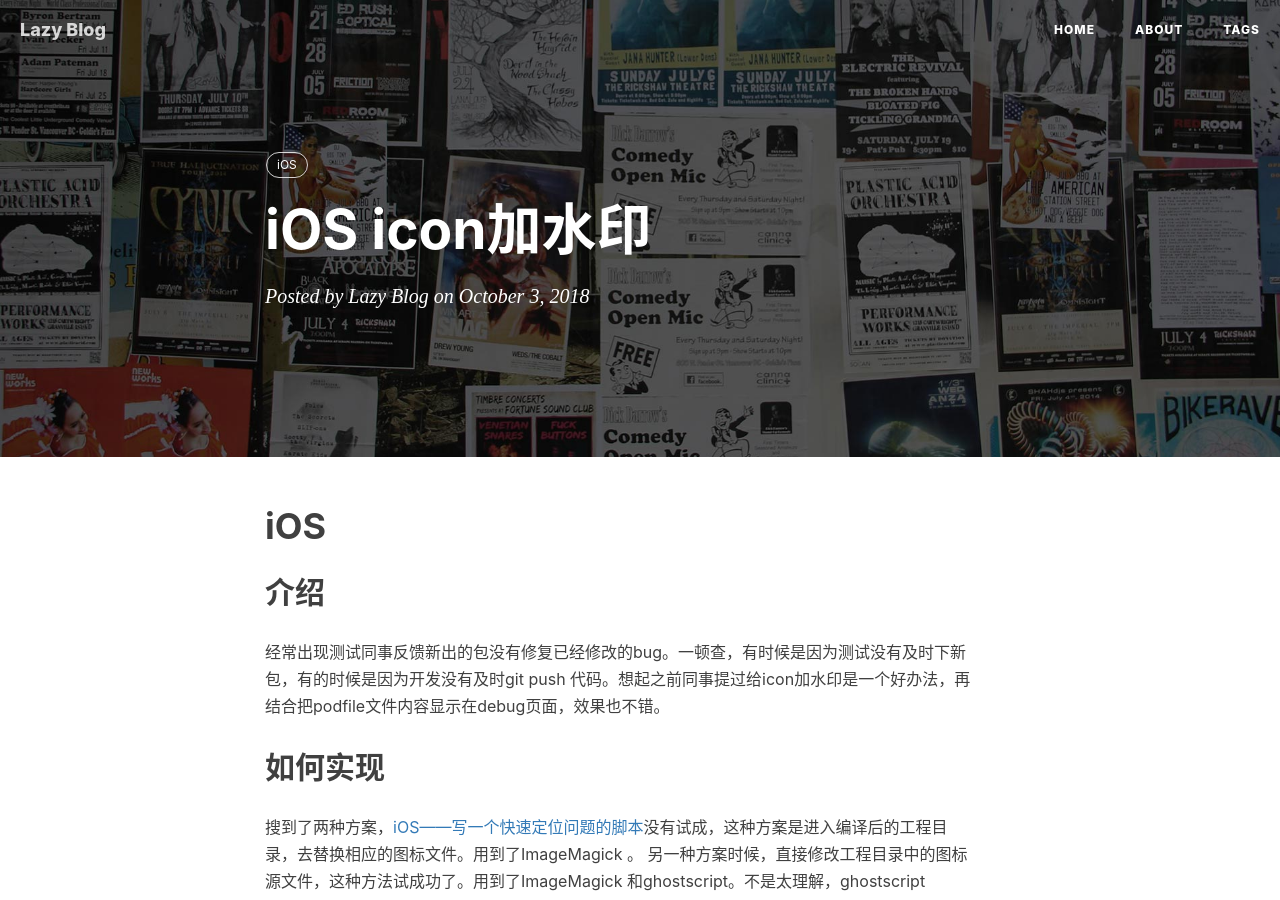
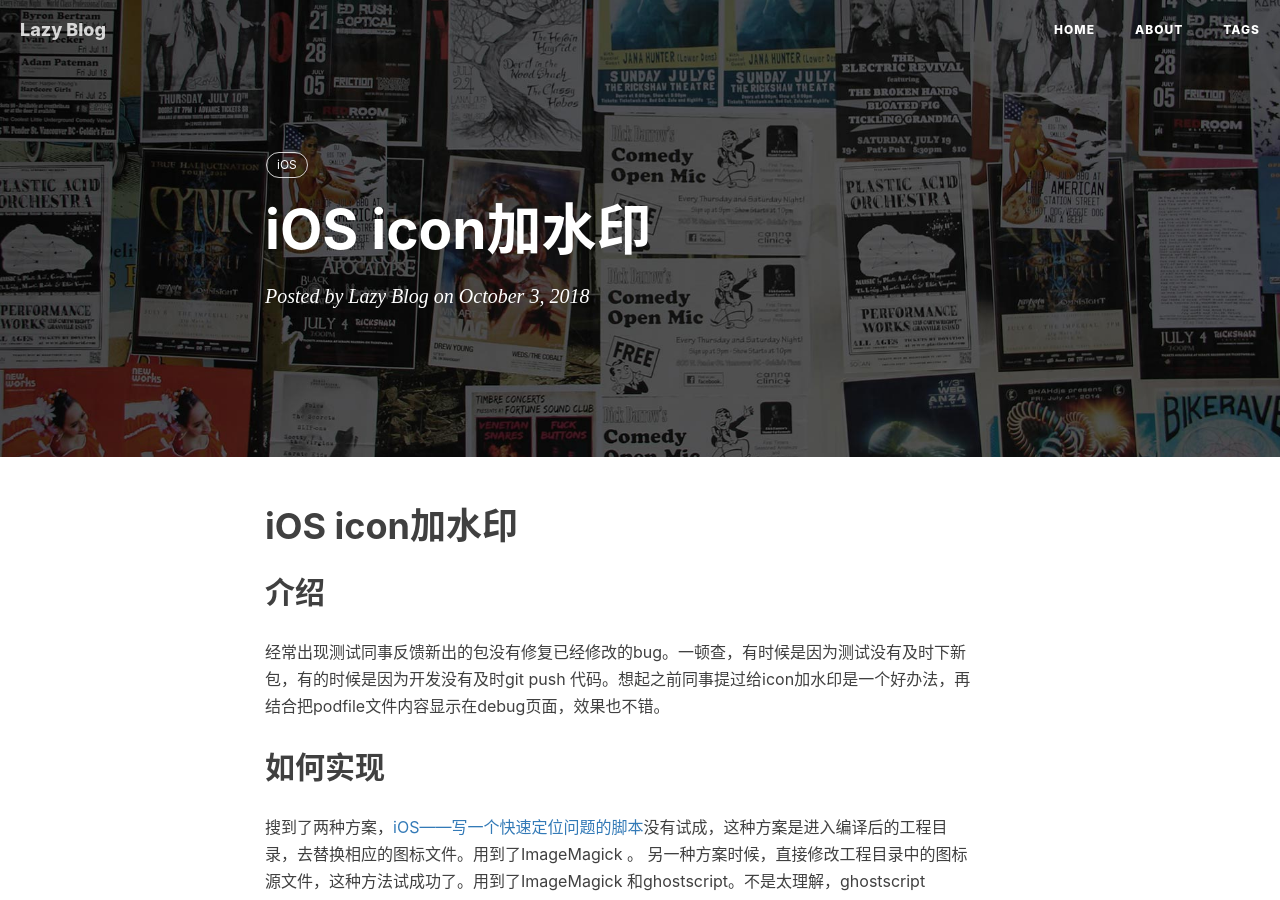
Before and after one commit to toolazytoname/toolazytoname.github.io, a Jekyll site: the page built from _posts/2018-10-03-iOS-Watermark-Icon.markdown, in a window 1280 px wide and 900 px high. Built offline with Jekyll 4.4.1, drawn with Linux system fonts in a browser that asks for light colours; nearby versions of some CDN libraries; comment, search, counter and statistics services are not loaded.

Commit message:
edit post

```diff
--- a/_posts/2018-10-03-iOS-Watermark-Icon.markdown
+++ b/_posts/2018-10-03-iOS-Watermark-Icon.markdown
@@ -10,7 +10,7 @@ tags:
 
 
 
-# iOS
+# iOS icon加水印
 
 ## 介绍
 经常出现测试同事反馈新出的包没有修复已经修改的bug。一顿查，有时候是因为测试没有及时下新包，有的时候是因为开发没有及时git push 代码。想起之前同事提过给icon加水印是一个好办法，再结合把podfile文件内容显示在debug页面，效果也不错。
```
